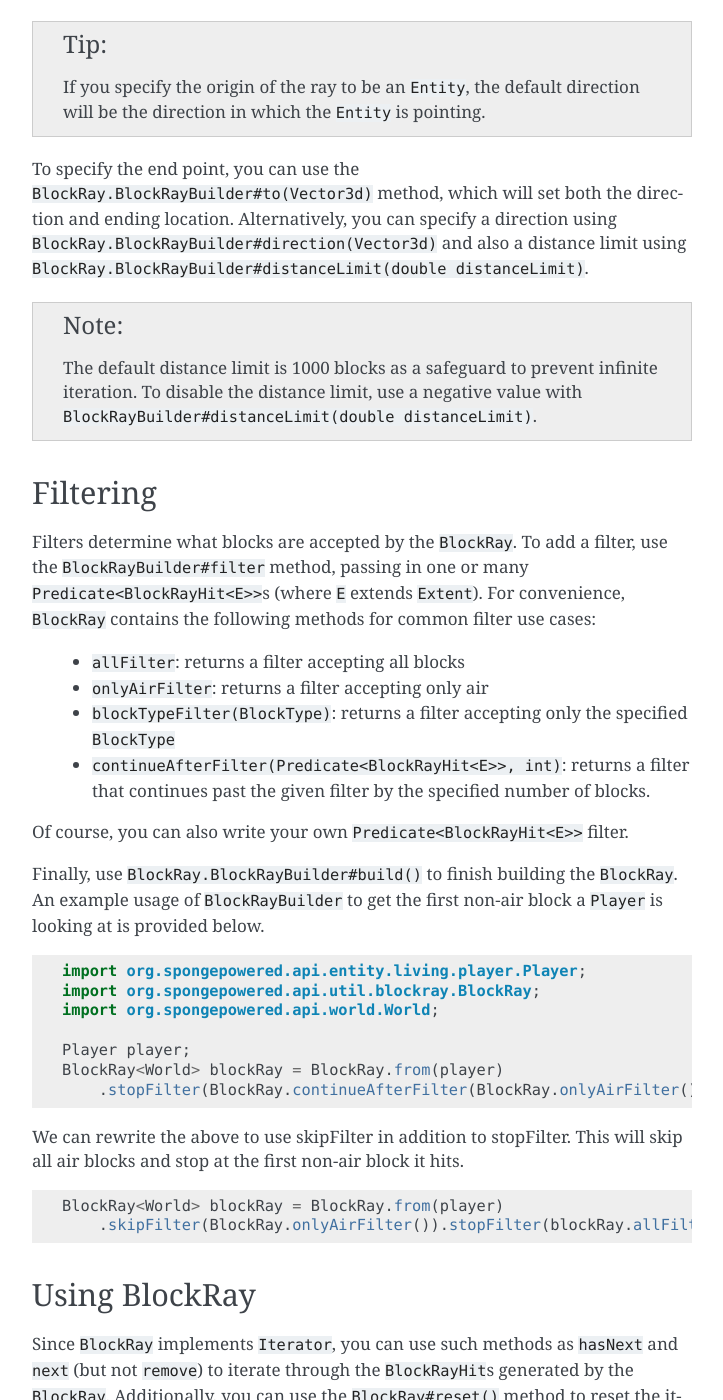
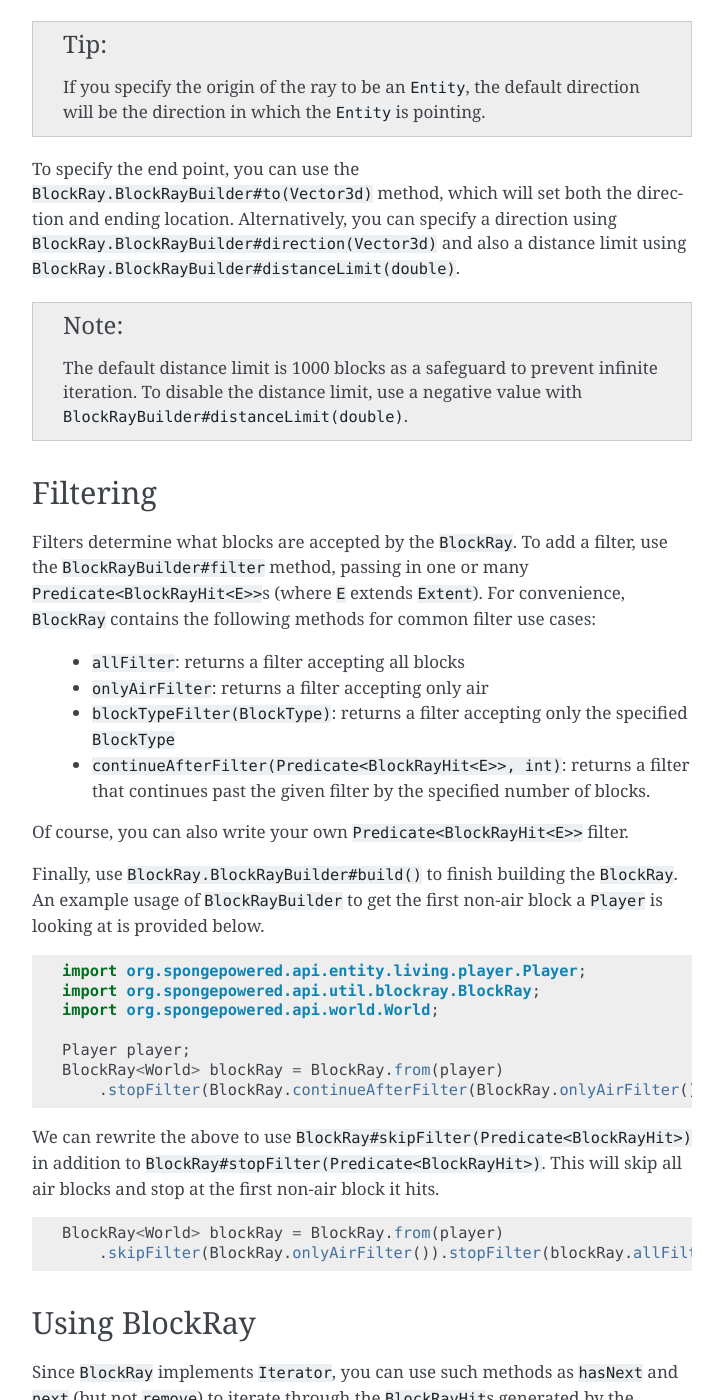
Before and after one commit to SpongePowered/SpongeDocs, a Sphinx documentation site: the page built from source/plugin/ray-tracing.rst, in a window 1280 px wide and 1400 px high, scrolled down 406 px. Shown: the whole window, without its empty margins (388-1111 px from the left). Built offline with Sphinx 7.4.7, drawn with Linux system fonts in a browser that asks for light colours; pages that are not in the unit, such as notebooks, are missing from menus; cross-references to code outside the pages are shown as plain code.

Commit message:
Requested changes

```diff
--- a/source/plugin/ray-tracing.rst
+++ b/source/plugin/ray-tracing.rst
@@ -28,11 +28,11 @@ You can specify the origin of the ray using the ``BlockRay#from`` method, passin
 To specify the end point, you can use the :javadoc:`BlockRay.BlockRayBuilder#to(Vector3d)` method, which will set both
 the direction and ending location. Alternatively, you can specify a direction using
 :javadoc:`BlockRay.BlockRayBuilder#direction(Vector3d)` and also a distance limit using
-:javadoc:`BlockRay.BlockRayBuilder#distanceLimit(double distanceLimit)`.
+:javadoc:`BlockRay.BlockRayBuilder#distanceLimit(double)`.
 
 .. note::
     The default distance limit is 1000 blocks as a safeguard to prevent infinite iteration. To disable the distance
-    limit, use a negative value with ``BlockRayBuilder#distanceLimit(double distanceLimit)``.
+    limit, use a negative value with ``BlockRayBuilder#distanceLimit(double)``.
 
 Filtering
 =========
@@ -62,12 +62,14 @@ Finally, use :javadoc:`BlockRay.BlockRayBuilder#build()` to finish building the
     BlockRay<World> blockRay = BlockRay.from(player)
         .stopFilter(BlockRay.continueAfterFilter(BlockRay.onlyAirFilter(), 1)).build();
 
-We can rewrite the above to use skipFilter in addition to stopFilter. This will skip all air blocks and stop at the first non-air block it hits.
+We can rewrite the above to use ``BlockRay#skipFilter(Predicate<BlockRayHit>)`` in addition to
+``BlockRay#stopFilter(Predicate<BlockRayHit>)``. This will skip all air blocks and stop at the first non-air block it
+hits.
 
 .. code-block:: java
 
     BlockRay<World> blockRay = BlockRay.from(player)
-        .skipFilter(BlockRay.onlyAirFilter()).stopFilter(blockRay.allFilter).build();
+        .skipFilter(BlockRay.onlyAirFilter()).stopFilter(blockRay.allFilter()).build();
 
 Using BlockRay
 ==============
```
